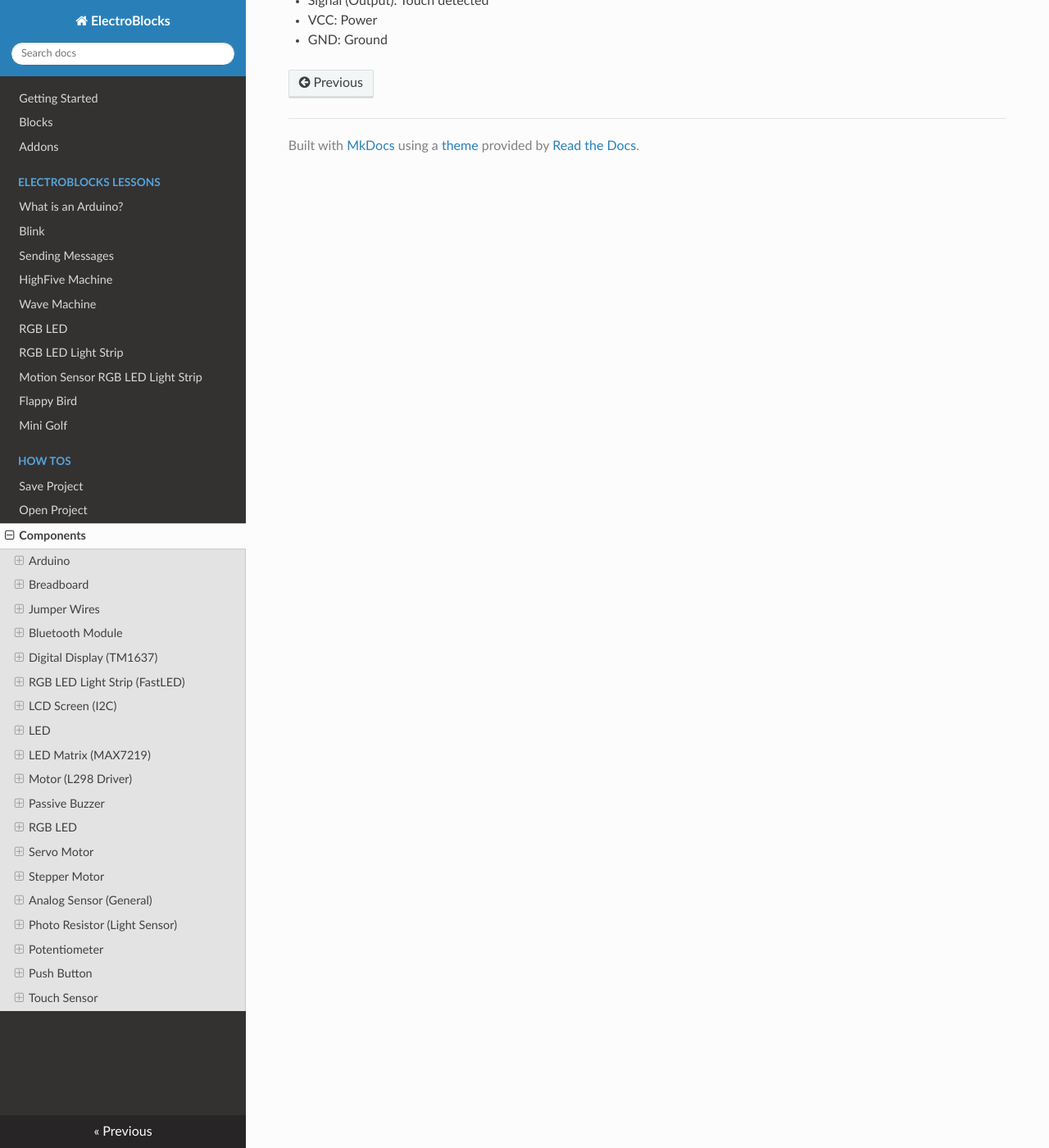
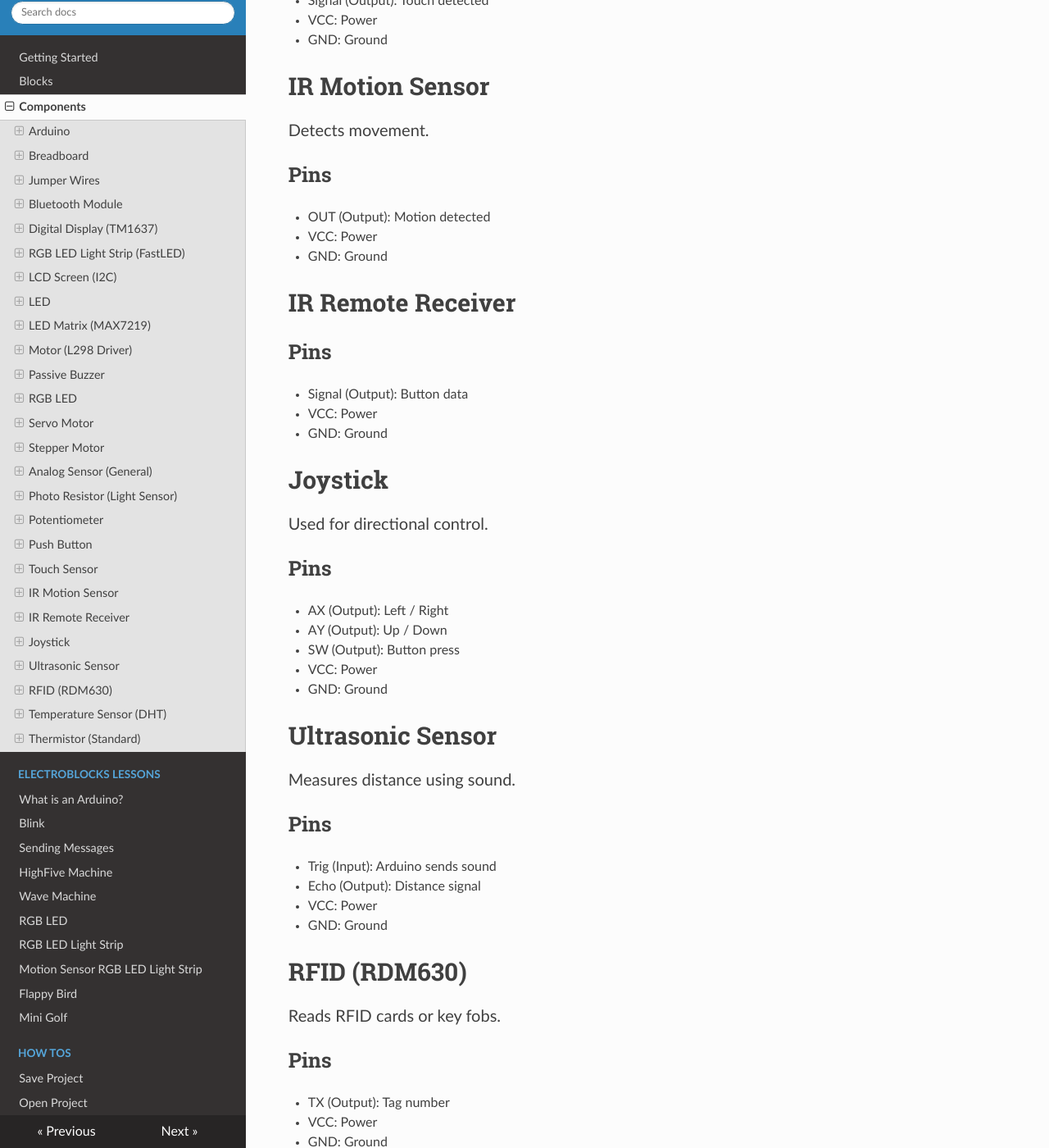
Before and after one commit to ElectroBlocks/docs, an MkDocs documentation site: the page built from docs/components.md, in a window 1280 px wide and 1400 px high, scrolled down 12868 px. Shown: the whole window at 82% size. Built offline with MkDocs 1.6.1, drawn with Linux system fonts in a browser that asks for light colours; nearby versions of some CDN libraries; some of the changed text lies outside the part shown.

Commit message:
Got all the components into the glossary

```diff
--- a/docs/components.md
+++ b/docs/components.md
@@ -253,3 +253,73 @@ Detects when touched.
 - Signal (Output): Touch detected
 - VCC: Power
 - GND: Ground
+
+## IR Motion Sensor
+
+Detects movement.
+
+### Pins
+
+- OUT (Output): Motion detected
+- VCC: Power
+- GND: Ground
+
+## IR Remote Receiver
+
+### Pins
+
+- Signal (Output): Button data
+- VCC: Power
+- GND: Ground
+
+## Joystick
+
+Used for directional control.
+
+### Pins
+
+- AX (Output): Left / Right
+- AY (Output): Up / Down
+- SW (Output): Button press
+- VCC: Power
+- GND: Ground
+
+## Ultrasonic Sensor
+
+Measures distance using sound.
+
+### Pins
+
+- Trig (Input): Arduino sends sound
+- Echo (Output): Distance signal
+- VCC: Power
+- GND: Ground
+
+## RFID (RDM630)
+
+Reads RFID cards or key fobs.
+
+### Pins
+
+- TX (Output): Tag number
+- VCC: Power
+- GND: Ground
+
+## Temperature Sensor (DHT)
+
+Measures temperature and humidity.
+
+### Pins
+
+- Data (Output): Sensor readings
+- VCC: Power
+- GND: Ground
+
+## Thermistor (Standard)
+
+Measures temperature using resistance.
+
+### Pins
+
+- Two legs used in a voltage divider
+- Output read by an analog input
--- a/mkdocs.yml
+++ b/mkdocs.yml
@@ -2,7 +2,7 @@ site_name: ElectroBlocks
 nav:
   - Getting Started: index.md
   - Blocks: blocks.md
-  - Addons: addons.md
+  - Components: components.md
   - ElectroBlocks Lessons:
       - What is an Arduino?: lessons/what-is-an-arduino.md
       - Blink: lessons/blink.md
@@ -17,7 +17,6 @@ nav:
   - How Tos:
       - Save Project: howto/saveproject.md
       - Open Project: howto/openproject.md
-  - Components: components.md
 theme:
   name: readthedocs
 extra_css:
```
